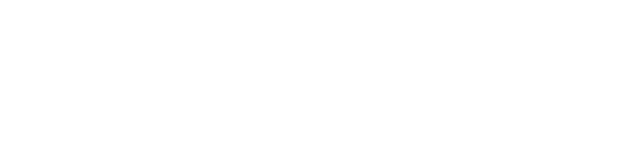
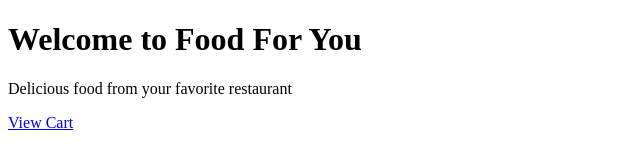
Before and after one commit to Sathishreddyambati/food-for-you, a plain HTML site: page index.html in a window 1280 px wide. Shown: the whole page, without its empty margins (0-640 px from the left). Drawn offline with Linux system fonts and the light colour scheme.

Commit message:
Update index.html

```diff
--- a/index.html
+++ b/index.html
@@ -1 +1,22 @@
-<!-- Homepage with product catalog -->
+<!DOCTYPE html>
+<html lang="en">
+<head>
+  <meta charset="UTF-8">
+  <meta name="viewport" content="width=device-width, initial-scale=1.0">
+  <title>Food For You</title>
+  <link rel="stylesheet" href="style.css">
+</head>
+<body>
+  <header>
+    <h1>Welcome to Food For You</h1>
+    <p>Delicious food from your favorite restaurant</p>
+  </header>
+  <main id="products">
+    <!-- Products will be dynamically inserted here -->
+  </main>
+  <footer>
+    <a href="cart.html">View Cart</a>
+  </footer>
+  <script src="app.js"></script>
+</body>
+</html><!-- Homepage with product catalog -->
```
